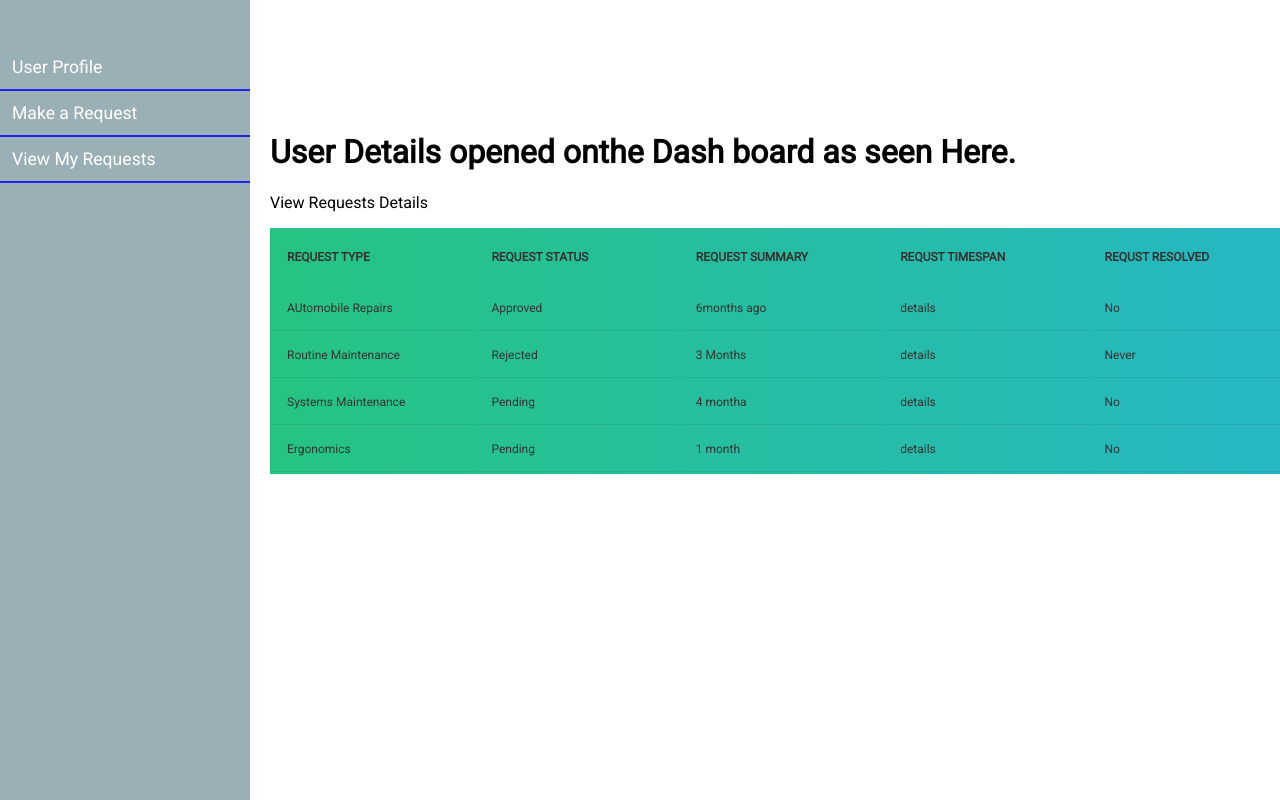
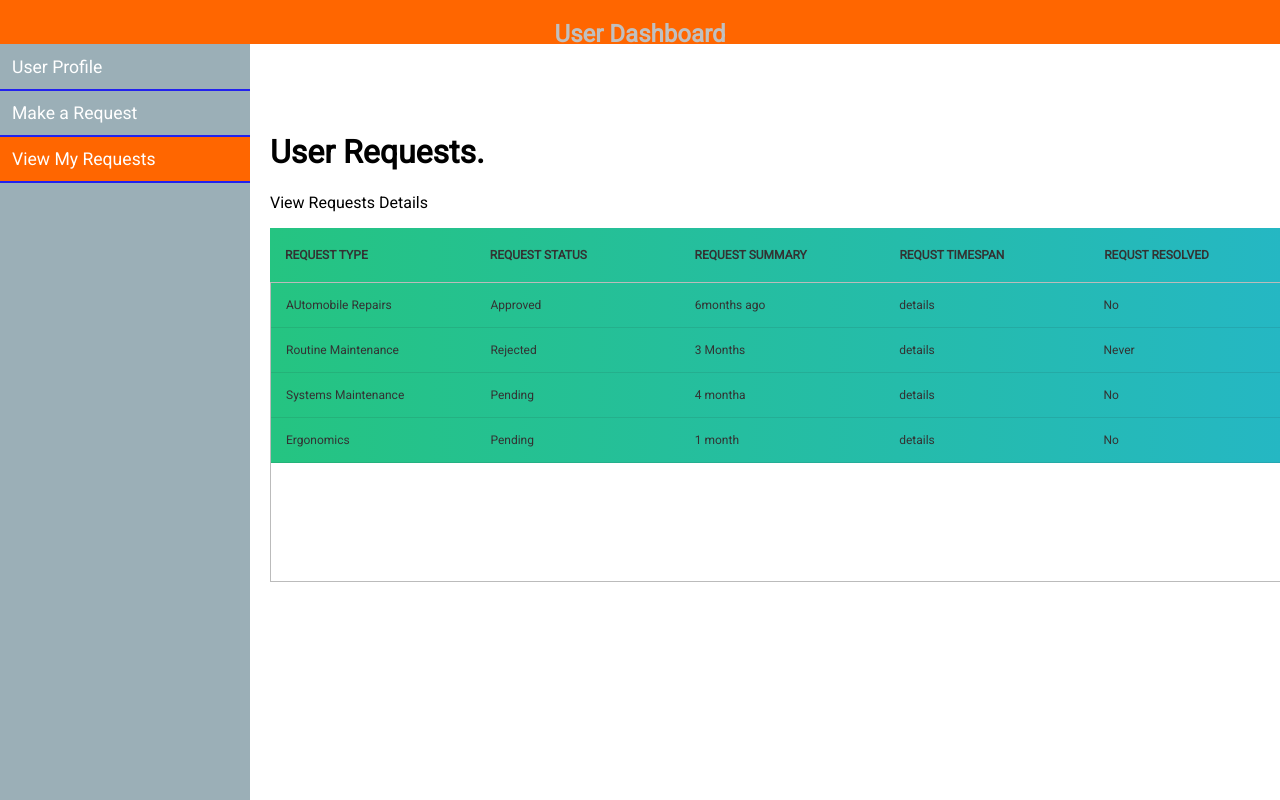
Before and after one commit to Johnpaul-Borree/Maintenance_Tracker_Challenge, a plain HTML site: page UI/user_view.html in a window 1280 px wide. Drawn offline with Linux system fonts and the light colour scheme.

Commit message:
Update user_view.html

```diff
--- a/UI/user_view.html
+++ b/UI/user_view.html
@@ -7,17 +7,22 @@
 	<link rel="stylesheet" type="text/css" href="Resources/css/user.css">
 </head>
 <body>
+	<header class="head user">
+		<a href="trigger"><span></span></a>
+		<h2>User Dashboard</h2>
+	</header>
 <section id="sideMenu">
 	<nav>
 		<a href="#">User Profile</a>
 		<a href="#">Make a Request</a>
-		<a href="#">View My Requests</a>
+		<a href="#" class="activeUser">View My Requests</a>
 	</nav>
 </section>
 <content id="mainBody">
-	<h1>User Details opened onthe Dash board as seen Here.</h1>
+	<h1>User Requests.</h1>
 	<p>View Requests Details</p>
-	<table>
+	<div class="tbhead">
+	<table cellpadding="0" cellspacing="0">
 	<thead>
 	<tr>
 		<th>Request Type</th>
@@ -27,29 +32,33 @@
 		<th>Requst Resolved</th>
 	</tr>
 	</thead>
+	</table>
+	</div>
+	<div class="tblbody">
+	<table cellpadding="0" cellspacing="0">
 	<tbody>
-	<tr>
+	<tr class="requests">
 		<td>AUtomobile Repairs</td>
 		<td>Approved</td>
 		<td>6months ago</td>
 		<td>details</td>
 		<td>No</td>
 	</tr>
-	<tr>
+	<tr class="requests">
 		<td>Routine Maintenance</td>
 		<td>Rejected</td>
 		<td>3 Months</td>
 		<td>details</td>
 		<td>Never</td>
 	</tr>
-	<tr>
+	<tr class="requests">
 		<td>Systems Maintenance</td>
 		<td>Pending</td>
 		<td>4 montha</td>
 		<td>details</td>
 		<td>No</td>
 	</tr>
-	<tr>
+	<tr class="requests">
 		<td>Ergonomics</td>
 		<td>Pending</td>
 		<td>1 month</td>
@@ -58,6 +67,7 @@
 	</tr>
 	</tbody>
 </table>
+</div>
 </content>
 </body>
 </html>
```
